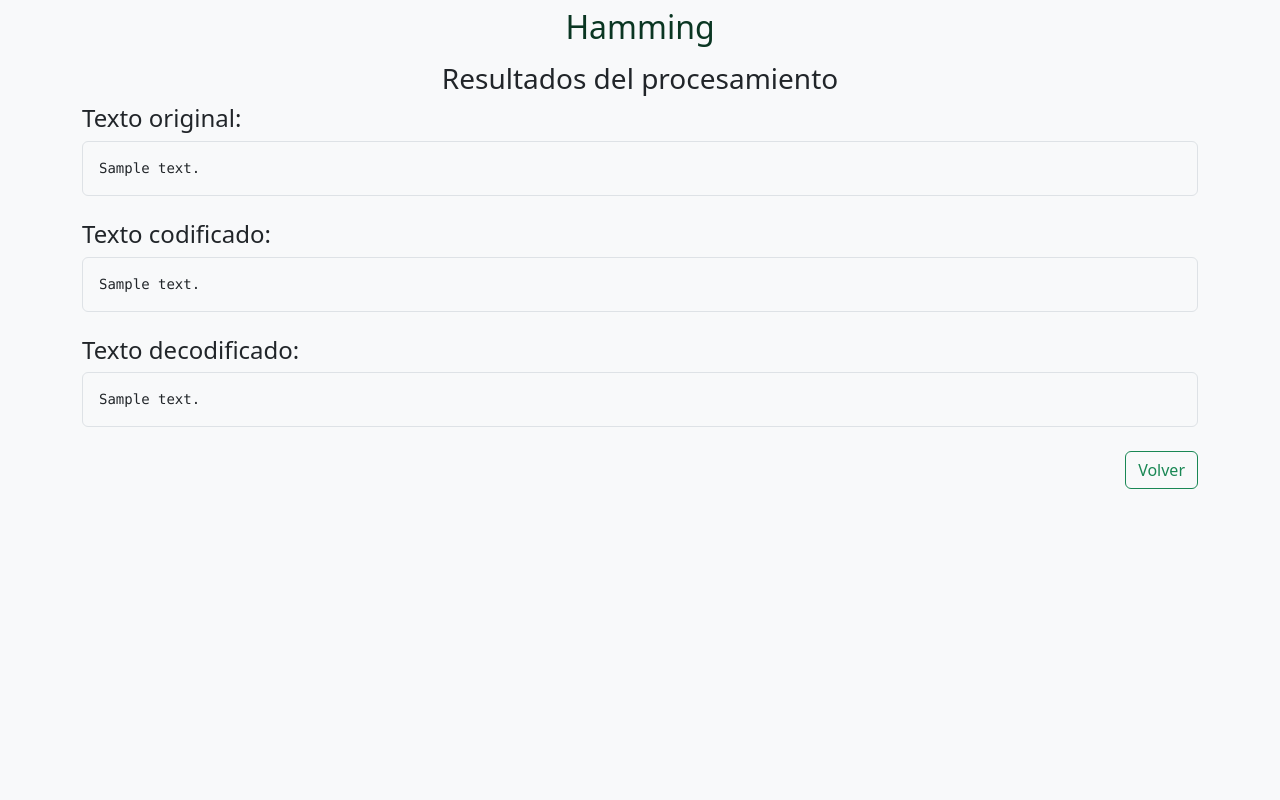
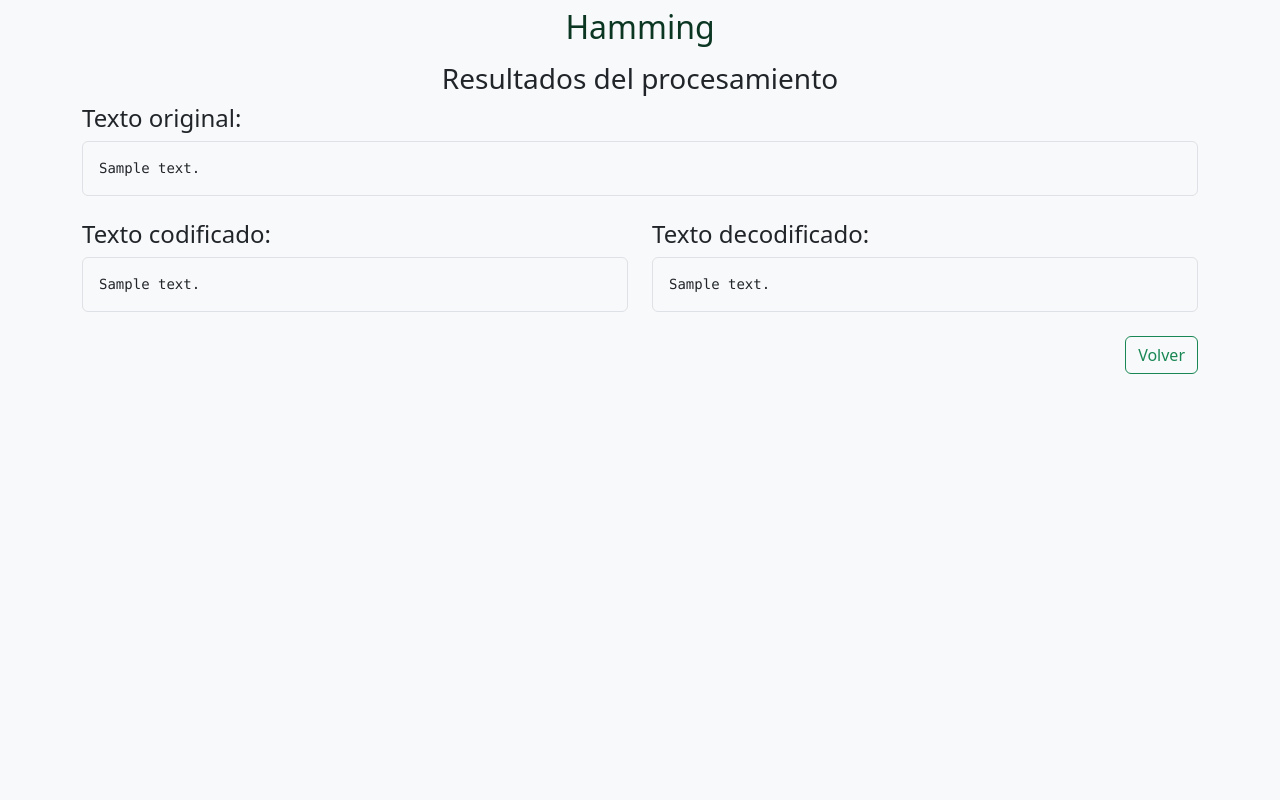
Before and after one commit to EzeBernaldez/Hamming_Django, a Django app: template hamming_app/templates/response.html in a window 1280 px wide. Run offline with Django 5.2, Linux system fonts and the light colour scheme; the template is opened without the code that fills it: most values are stand-ins (such as "Sample title", 1, 10 or a date in 2020).

Commit message:
modifiqué las columnas del response

```diff
--- a/hamming_app/media/ha1/texto.txt
+++ b/hamming_app/media/ha1/texto.txt
@@ -1 +1 @@
-holaaaaaaaaaaaaaaaaaa que onda como estas????
+La musica clasica es una forma de arte que ha perdurado siglos. Sus melodias evocan emociones profundas y reflejan la belleza del alma humana en cada nota que vibra con armonia y pasion.
--- a/hamming_app/media/ha2/texto.txt
+++ b/hamming_app/media/ha2/texto.txt
@@ -1 +1 @@
-holaaaaaaaaaaaaaaaaaa que onda como estas????
+La musica clasica es una forma de arte que ha perdurado siglos. Sus melodias evocan emociones profundas y reflejan la belleza del alma humana en cada nota que vibra con armonia y pasion.
--- a/hamming_app/templates/response.html
+++ b/hamming_app/templates/response.html
@@ -13,7 +13,7 @@
         <div class="container m-auto">
                 <h3 class="text-center">Resultados del procesamiento</h3>
                 <div class="row">
-                    <div class="column">
+                    <div class="col">
                         {% if texto_plano %}
                         <div class="mb-4">
                             <h4>Texto original:</h4>
@@ -23,7 +23,7 @@
                     </div>
                 </div>
                 <div class="row">
-                    <div class="column-6">
+                    <div class="col-6">
                         {% if texto_codificado %}
                         <div class="mb-4">
                             <h4>Texto codificado:</h4>
@@ -31,7 +31,7 @@
                         </div>
                         {% endif %}
                     </div>
-                    <div class="column-6">
+                    <div class="col-6">
                         {% if texto_decodificado %}
                         <div class="mb-4">
                             <h4>Texto decodificado:</h4>
@@ -41,7 +41,7 @@
                     </div>
                 </div>
                 <div class="row">
-                    <div class="column-6">
+                    <div class="col-6">
                         {% if texto_codificado_error %}
                         <div class="mb-4">
                             <h4>Texto codificado con error:</h4>
@@ -49,7 +49,7 @@
                         </div>
                         {% endif %}
                     </div>
-                    <div class="column-6">
+                    <div class="col-6">
                         {% if texto_decodificado_error %}
                         <div class="mb-4">
                             <h4>Texto decodificado con corrección:</h4>
```
Also changed, not shown: 8 other files.
